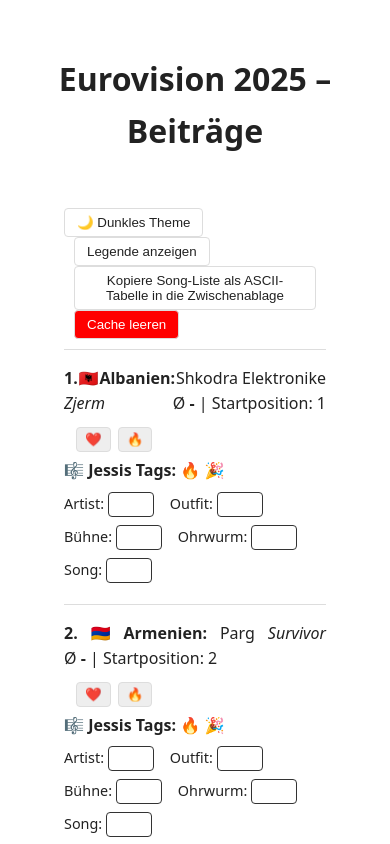
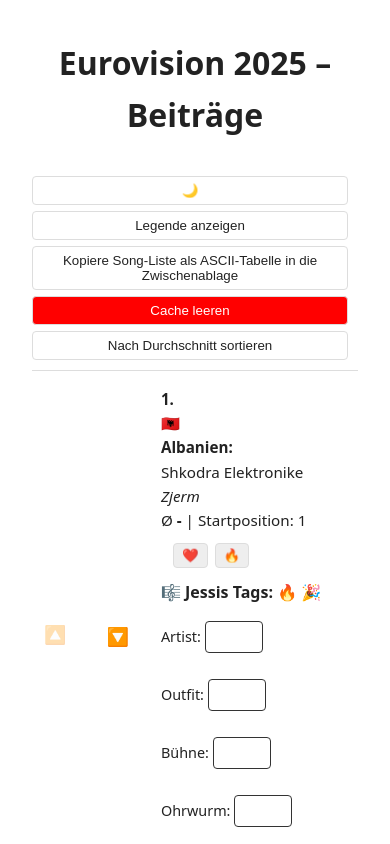
Before and after one commit to jsc-chwlk/eurovision-2025, a React (Create React App) app: page / in a window 390 px wide. Shown: the top 844 px of the page. Built offline with nearby package versions, Linux system fonts and the light colour scheme.

Commit message:
version 0.5_2

```diff
--- a/src/App.css
+++ b/src/App.css
@@ -36,6 +36,15 @@ h1 {
   margin-bottom: 20px; /* Optional, um Platz nach der Überschrift zu schaffen */
 }
 
+.button-bar {
+  display: flex;
+  justify-content: center; /* Zentriert horizontal */
+  align-items: center;
+  flex-wrap: wrap; /* Damit Buttons umbrechen, falls nötig */
+  gap: 10px;
+  margin-bottom: 10px;
+}
+
 .song-list {
   list-style: none;
   padding: 0;
@@ -48,7 +57,7 @@ h1 {
 }
 
 .song-list-container {
-  max-width: 750px;
+  max-width: 1000px;
   margin: 0 auto;
   padding: 2rem;
   background: var(--background-color);
@@ -56,8 +65,31 @@ h1 {
 }
 
 .song-item {
-  padding: 1.5rem 0;
+  border-bottom: 1px solid #ccc;
+  padding: 10px 0;
   border-bottom: 1px solid rgba(255, 255, 255, 0.07);
+  align-items: center;
+}
+
+.move-buttons button {
+  background: transparent;
+  border: none;
+  font-size: 18px;
+  cursor: pointer;
+}
+
+.move-buttons button:disabled {
+  opacity: 0.3;
+  cursor: default;
+}
+
+.tag-div{
+  display: flex;
+  align-items: center;
+  flex-wrap: wrap;
+  gap: 10px;
+  margin-top: 4px;
+  margin-bottom: 4px;
 }
 
 .song-item:last-child {
@@ -150,3 +182,61 @@ em {
   font-style: italic;
   color: var(--italic-color);
 }
+
+/* Mobile-Optimierung */
+@media (max-width: 768px) {
+  body {
+    padding: 1rem;
+  }
+
+  .song-list-container {
+    padding: 1rem;
+    border-radius: 0;
+  }
+
+  .song-header {
+    flex-direction: column;
+    align-items: flex-start;
+    font-size: 0.95rem;
+  }
+
+  .rating-label {
+    display: block;
+    margin: 0.5rem 0;
+  }
+
+  .button-bar {
+    flex-direction: column;
+    align-items: stretch;
+    gap: 6px;
+  }
+
+  .move-buttons {
+    flex-direction: row !important;
+    margin-bottom: 6px;
+    gap: 6px;
+  }
+
+  .tag-div {
+    flex-direction: column;
+    align-items: flex-start;
+    gap: 6px;
+  }
+
+  .ratings {
+    display: flex;
+    flex-wrap: wrap;
+    gap: 10px;
+  }
+
+  .rating-input {
+    width: 44px;
+    padding: 6px;
+    font-size: 1rem;
+  }
+
+  .emoji-legend {
+    font-size: 0.85rem;
+    padding: 0.75rem;
+  }
+}
--- a/src/SongList.js
+++ b/src/SongList.js
@@ -16,6 +16,51 @@ const SongList = () => {
     const storedSortedSongs = localStorage.getItem('esc_sorted_songs');
     return storedSortedSongs ? JSON.parse(storedSortedSongs) : songs;
   });
+
+  const [manualSort, setManualSort] = useState(() => {
+  // Laden der Bewertungen aus dem localStorage, wenn vorhanden
+  const storedManualRatings = localStorage.getItem('esc_manual_ratings');
+  return storedManualRatings ? JSON.parse(storedManualRatings) : {};
+});
+
+  const moveSong = (position, direction) => {
+    setSortedSongs((prev) => {
+      const index = prev.findIndex((s) => s.position === position);
+      if (index < 0) return prev;
+
+      const newSongs = [...prev];
+      const swapIndex = direction === 'up' ? index - 1 : index + 1;
+
+      if (swapIndex < 0 || swapIndex >= newSongs.length) return prev;
+
+      [newSongs[index], newSongs[swapIndex]] = [newSongs[swapIndex], newSongs[index]];
+
+      return newSongs;
+    });
+
+    setManualSort(true);
+  };
+
+  const sortByAverage = () => {
+    const sorted = [...songs].sort((a, b) => {
+      const avgA = calculateAverage(a.position);
+      const avgB = calculateAverage(b.position);
+
+      if (avgA !== '-' && avgB !== '-') {
+        return parseFloat(avgB) - parseFloat(avgA);
+      }
+      return 0;
+    });
+    setSortedSongs(sorted);
+    setManualSort(false);
+  };
+
+  // Nur ausführen, wenn nicht manuell sortiert wurde
+  useEffect(() => {
+    if (!manualSort) {
+      sortByAverage();
+    }
+  }, [ratings]);
 
   const [showLegend, setShowLegend] = useState(false);
   const [theme, setTheme] = useState(() => localStorage.getItem('esc_theme') || 'light');
@@ -38,6 +83,10 @@ const SongList = () => {
   useEffect(() => {
     localStorage.setItem('esc_sorted_songs', JSON.stringify(sortedSongs));
   }, [sortedSongs]);
+
+  useEffect(() => {
+    localStorage.setItem('esc_manual_songs', JSON.stringify(manualSort));
+  }, [manualSort]);
 
   // Überprüfen, ob alle Kategorien bewertet wurden und den Durchschnitt berechnen
   const calculateAverage = (songId) => {
@@ -120,10 +169,12 @@ const SongList = () => {
         // localStorage-Daten löschen
         localStorage.removeItem('esc_ratings');
         localStorage.removeItem('esc_sorted_songs');
+        localStorage.removeItem('esc_manual_songs')
 
         // Zustand zurücksetzen
         setRatings({});
         setSortedSongs(songs);  // Setzt die Songs auf den Anfangszustand zurück
+        setManualSort({});
         alert('Cache wurde erfolgreich gelöscht!');
     }
   };
@@ -148,19 +199,21 @@ const SongList = () => {
 
   return (
     <div className="song-list-container">
-      <div style={{ marginBottom: '10px' }}>
+      <div className="button-bar">
     <button onClick={toggleTheme}>
-          {theme === 'light' ? '🌙 Dunkles Theme' : '☀️ Helles Theme'}
+        {theme === 'light' ? '🌙' : '☀️'}
     </button>
-        <button onClick={() => setShowLegend((prev) => !prev)} style={{ marginLeft: '10px' }}>
+    <button onClick={() => setShowLegend((prev) => !prev)}>
         {showLegend ? 'Legende ausblenden' : 'Legende anzeigen'}
     </button>
-        <button onClick={copyToClipboard} style={{ marginLeft: '10px' }}>
+    <button onClick={copyToClipboard}>
         Kopiere Song-Liste als ASCII-Tabelle in die Zwischenablage
     </button>
-        {/* Button zum Leeren des Caches */}
-        <button onClick={clearCache} style={{ marginLeft: '10px', backgroundColor: 'red', color: 'white' }}>
+    <button onClick={clearCache} style={{ backgroundColor: 'red', color: 'white' }}>
         Cache leeren
+    </button>
+    <button onClick={sortByAverage}>
+        Nach Durchschnitt sortieren
     </button>
 </div>
 
@@ -186,15 +239,34 @@ const SongList = () => {
           const currentPosition = index + 1;
 
           return (
-            <li key={songId} className="song-item">
+            <li key={songId} className="song-item" style={{ display: 'flex', alignItems: 'center' }}>
+  {/* Links: Sortier-Buttons */}
+  <div className="move-buttons" style={{ marginRight: '10px', display: 'flex', flexDirection: 'column', alignItems: 'center' }}>
+    <button
+      onClick={() => moveSong(songId, 'up')}
+      disabled={index === 0}
+      style={{ marginBottom: '4px' }}
+    >
+      🔼
+    </button>
+    <button
+      onClick={() => moveSong(songId, 'down')}
+      disabled={index === sortedSongs.length - 1}
+    >
+      🔽
+    </button>
+  </div>
+
+  {/* Rechts: Song-Details */}
+  <div style={{ flexGrow: 1 }}>
     <div className="song-header">
-                <strong>{currentPosition}.</strong> {song.flag} <strong>{song.country}:</strong> {song.artist} <em>{song.title}</em>
+      <strong>{index + 1}.</strong> {song.flag} <strong>{song.country}:</strong> {song.artist} <em>{song.title}</em>
       <span style={{ float: 'right' }}>
         Ø <strong>{calculateAverage(songId)}</strong> | Startposition: {song.position}
       </span>
     </div>
 
-              {/* ❤️ & 🔥 Buttons */}
+    <div className="tag-div">
         <div className="song-tag-buttons" style={{ display: 'inline-block', marginLeft: '10px' }}>
         {emojiTags.map((tag) => {
             const isSelected = ratings[songId]?.tags?.includes(tag);
@@ -211,7 +283,6 @@ const SongList = () => {
         })}
         </div>
 
-              {/* Tags anzeigen */}
         {(song.tags?.length > 0 || ratings[songId]?.tags?.length > 0) && (
         <div className="tags-display" style={{ marginTop: '4px', marginBottom: '4px' }}>
             {song.tags?.length > 0 && (
@@ -226,8 +297,8 @@ const SongList = () => {
             )}
         </div>
         )}
+    </div>
 
-              {/* Bewertungen */}
     <div className="ratings">
       {categories.map((category) => (
         <label key={category} className="rating-label">
@@ -257,7 +328,9 @@ const SongList = () => {
         </label>
       ))}
     </div>
+  </div>
 </li>
+
           );
         })}
       </ul>
```
Lines whose indentation alone changed are shown as unchanged.
